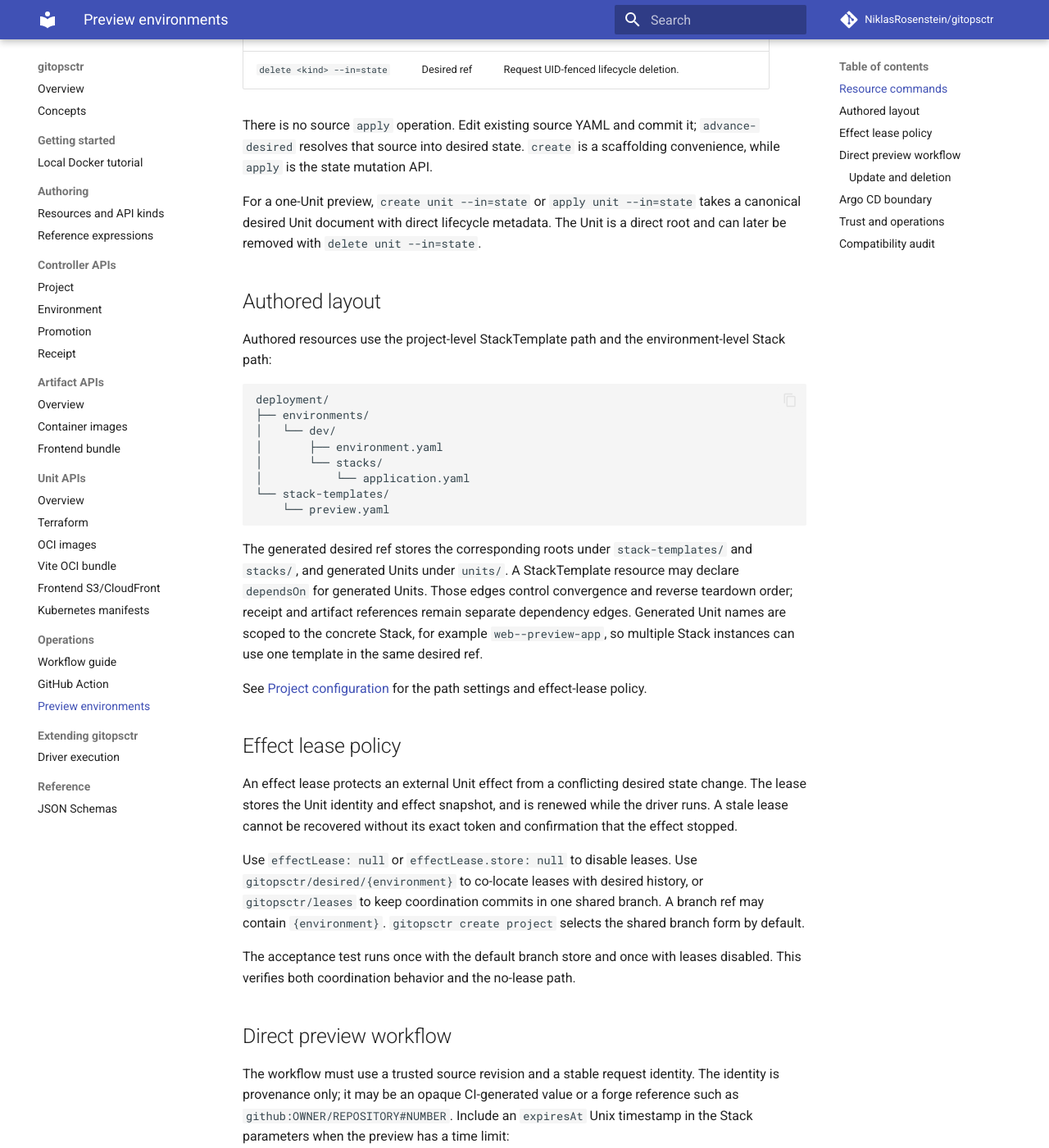
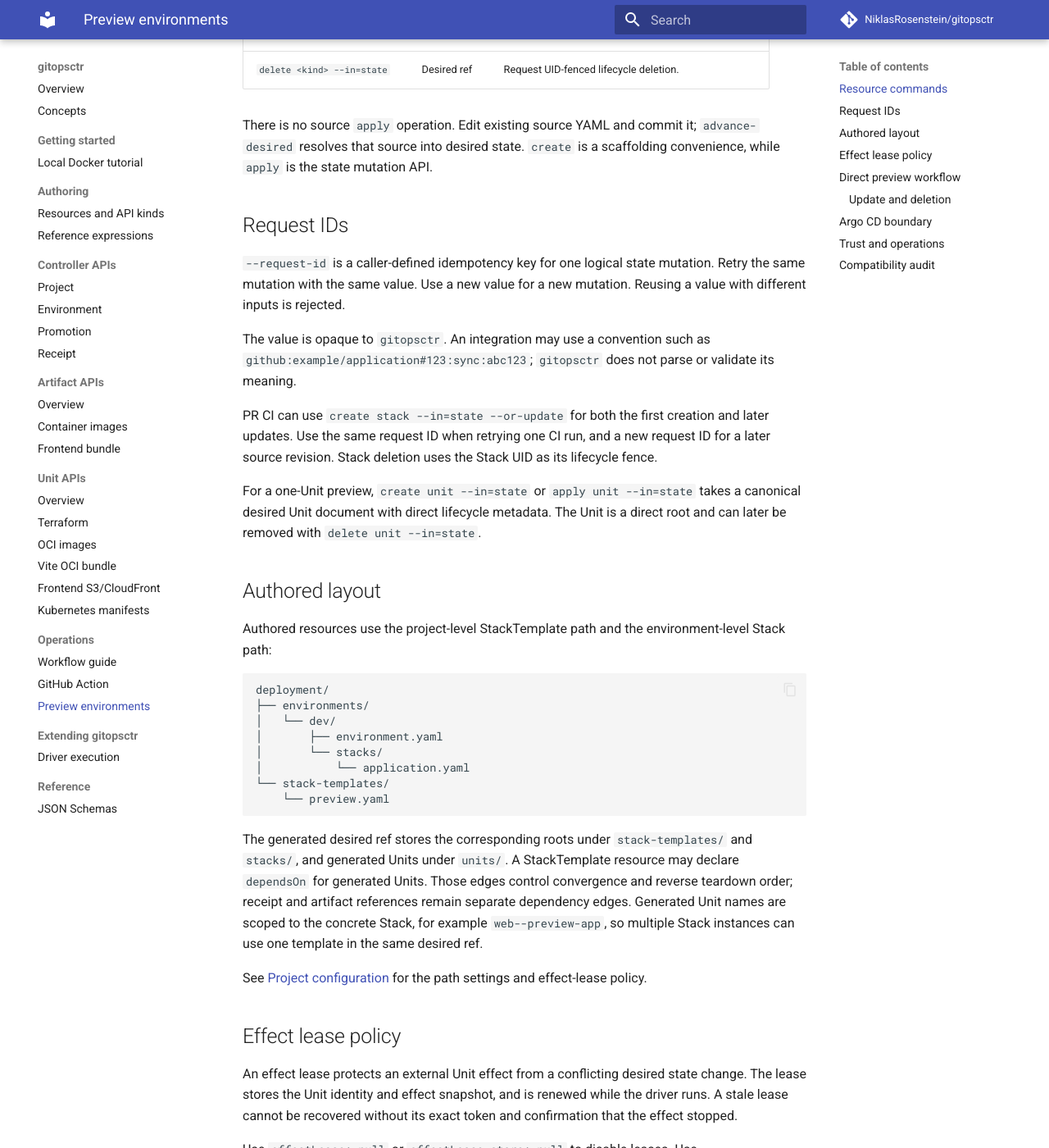
Before and after one commit to NiklasRosenstein/gitopsctr, an MkDocs documentation site: the page built from docs/preview-environments.md, in a window 1280 px wide and 1400 px high, scrolled down 647 px. Shown: the whole window at 82% size. Built offline with MkDocs 1.6.1 and Material for MkDocs 9.7.7, drawn with Linux system fonts in a browser that asks for light colours; comment, search, counter and statistics services are not loaded; some of the changed text lies outside the part shown.

Commit message:
docs: clarify mutation request identities

````diff
--- a/docs/preview-environments.md
+++ b/docs/preview-environments.md
@@ -24,6 +24,21 @@ Source and desired state have different workflows:
 There is no source `apply` operation. Edit existing source YAML and commit it;
 `advance-desired` resolves that source into desired state. `create` is a
 scaffolding convenience, while `apply` is the state mutation API.
+
+## Request IDs
+
+`--request-id` is a caller-defined idempotency key for one logical state
+mutation. Retry the same mutation with the same value. Use a new value for a
+new mutation. Reusing a value with different inputs is rejected.
+
+The value is opaque to `gitopsctr`. An integration may use a convention such
+as `github:example/application#123:sync:abc123`; `gitopsctr` does not parse or
+validate its meaning.
+
+PR CI can use `create stack --in=state --or-update` for both the first
+creation and later updates. Use the same request ID when retrying one CI run,
+and a new request ID for a later source revision. Stack deletion uses the
+Stack UID as its lifecycle fence.
 
 For a one-Unit preview, `create unit --in=state` or `apply unit --in=state`
 takes a canonical desired Unit document with direct lifecycle metadata. The
@@ -92,9 +107,10 @@ gitopsctr create stack \
   --request-id github:example-org/application#123
 ```
 
-Use `--or-update` with `create stack` when a retrying workflow wants one
-convenience entry point. The generic form is `apply stack --in=state`; it uses
-the same UID, desired-head, and request-identity fences.
+PR CI can use `create stack --in=state --or-update` for every synchronization.
+The command creates an absent Stack and updates an existing direct Stack. The
+generic form is `apply stack --in=state`; both forms use the same UID,
+desired-head, and request-identity fences.
 
 The request is replay-safe. Keep the same request ID when retrying the same
 operation. The source revision must be trusted CI input; a moving ref is
````
Also changed, not shown: PREVIEW_ENVIRONMENTS_SPEC.md (+11 -0 lines), 1 other file.
